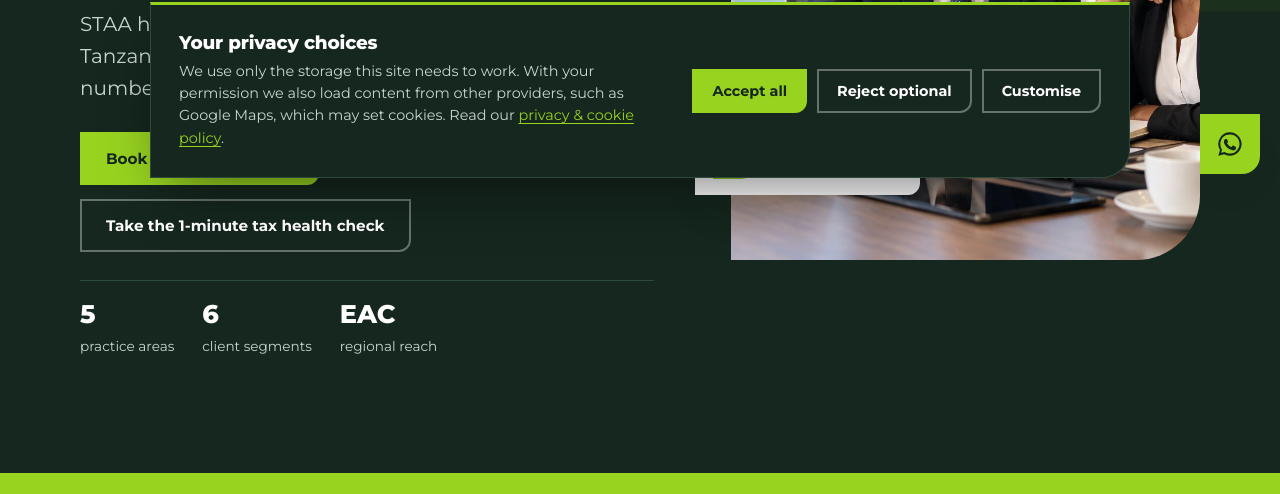
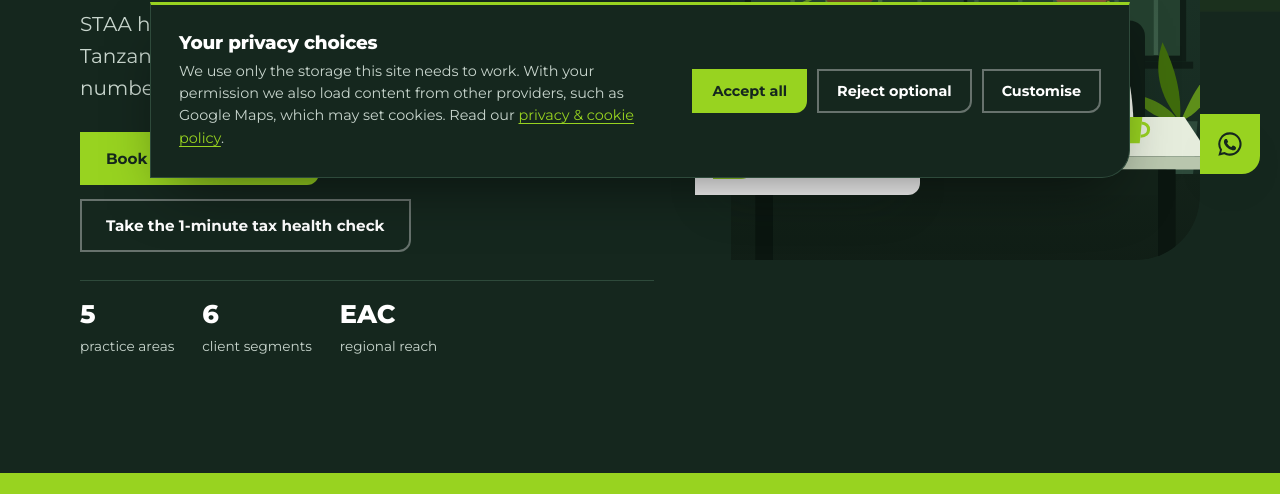
Before and after one commit to Chrisgeosonlg/staa, a plain HTML site: page index.html in a window 1280 px wide. Shown: the part 606-1100 px from the top of the page. Drawn offline with Linux system fonts and the light colour scheme.

Commit message:
Revert "Use advisor-and-client photo as home hero image"
This reverts commit bf4bc77, restoring the illustrated hero image.

Co-Authored-By: Claude Opus 5.5 <noreply@anthropic.com>

```diff
--- a/index.html
+++ b/index.html
@@ -82,8 +82,8 @@
         </div>
         <div class="hero-visual reveal" data-delay="2">
           <div class="media">
-            <!-- Landscape photo cropped to the portrait frame; object-position keeps both people in view -->
-            <img src="assets/img/hero.jpg" alt="An STAA advisor reviewing financial reports with a client in an office overlooking Dar es Salaam" width="1536" height="1024" style="object-position: 72% center" fetchpriority="high">
+            <!-- REPLACE: a real photo of an STAA advisor with a client (1200×1400) -->
+            <img src="assets/img/hero-consultation.svg" alt="Illustration of an STAA advisor reviewing financial documents with a client" width="1200" height="1400">
           </div>
           <div class="float-card float-card--a">
             <span class="dot"><svg viewBox="0 0 24 24" fill="none" stroke="currentColor" stroke-width="2.4" aria-hidden="true"><path d="M5 12l5 5L20 7"/></svg></span>
```
Also changed, not shown: README.md, assets/img/hero.jpg (deleted).
